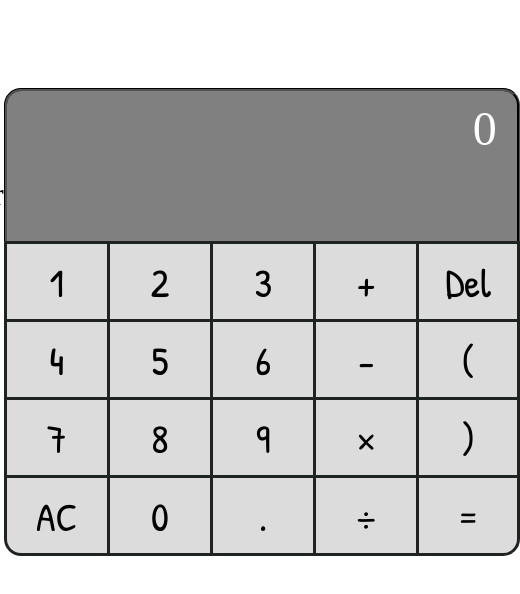
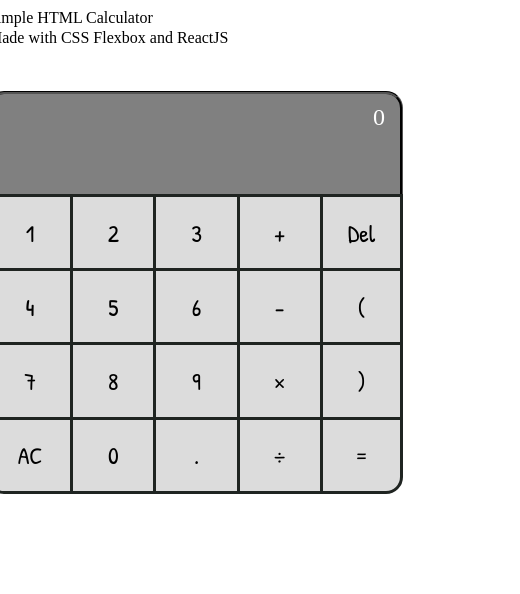
Before and after one commit to linjj93/my-react-calculator, a React (Create React App) app: page / in a window 390 px wide. Shown: the top 594 px of the page, 520 px wide, since content can reach past the window. Built offline with nearby package versions, Linux system fonts and the light colour scheme; a web font is replaced by a local one.

Commit message:
another commit

```diff
--- a/src/styles.css
+++ b/src/styles.css
@@ -54,6 +54,7 @@
 
 .display p {
   margin: 10px;
+  width: 490px;
 }
 
 .answer {
@@ -115,7 +116,7 @@
 }
 
 
-@media only screen and (max-width : 320px) {
+@media only screen and (max-width : 500px) {
 
   .container {
     display: flex;
@@ -133,22 +134,22 @@
 
   .display {
     height: 100px;
-    width: 200px;
+    width: 400px;
     font-size: 1.5rem;
     margin-top: 2px;
   }
 
   .display p {
-    overflow: scroll;
+    overflow: hidden;
+    width: 385px;
   }
 
 
   .buttons-1, .buttons-2, .buttons-3, .buttons-4, .buttons-5 {
-    font-size: 0.5rem;
-    height: 200px;
+    height: 300px;
   }
 
   .buttons-1 div, .buttons-2 div, .buttons-3 div, .buttons-4 div, .buttons-5 div {
-    font-size: 1rem;
+    font-size: 1.5rem;
   }
 }
```
